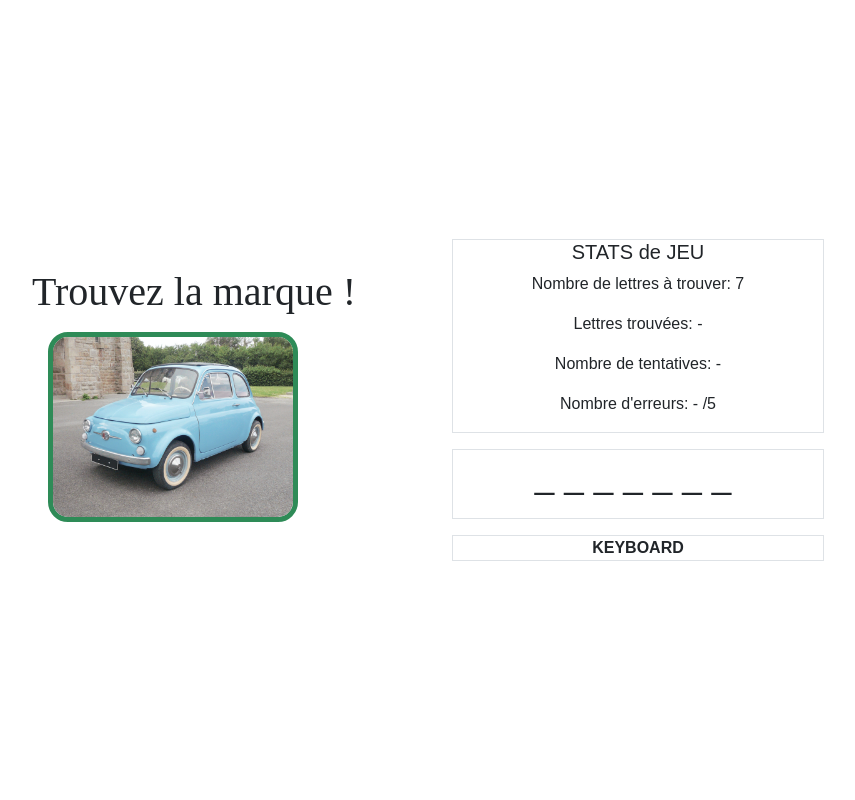
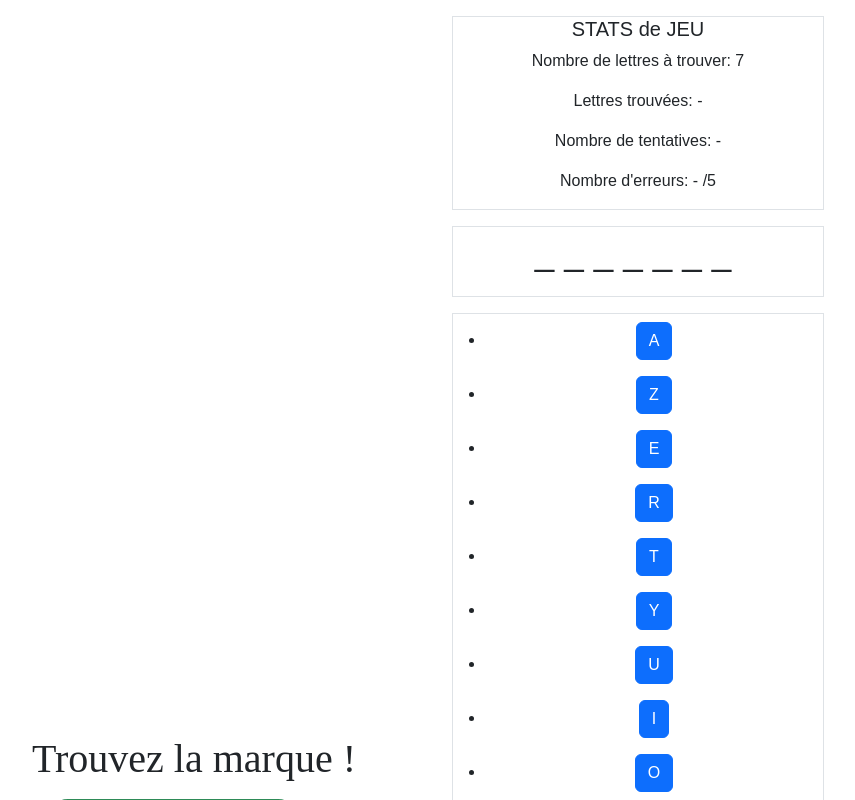
Before and after one commit to Chachared/find-the-brand, a Vue app: page / in a window 1280 px wide. Shown: the top 800 px of the page, without its empty margins (204-1059 px from the left). Built offline with nearby package versions, Linux system fonts and the light colour scheme; a web font is replaced by a local one.

Commit message:
affichage du keyboard interactif de jeu

```diff
--- a/src/App.vue
+++ b/src/App.vue
@@ -1,7 +1,6 @@
 <script setup lang="ts">
 import GamePicture from "./components/Picture.vue";
 import Word from "./components/Word.vue";
-import Keyboard from "./components/Keyboard.vue";
 </script>
 
 <template >
@@ -16,7 +15,6 @@ import Keyboard from "./components/Keyboard.vue";
     <div class="wrapper">
       <div>
         <Word />
-        <Keyboard/>
       </div>
       </div>
   </main>
--- a/src/components/Keyboard.vue
+++ /dev/null
@@ -1,19 +0,0 @@
-<script lang='ts' setup>
-
-//lettres vertes si juste
-// lettres rouges si faux
-// pas plus de 5 tentatives
-// pas de nouvelle tentative sur une meme lettre
-// la lettre juste est utilisee dans le mot
-
-</script>
-
-<template>
-    <div class="text-center fw-bold border m-3">
-        KEYBOARD
-    </div>
-</template>
-
-<style>
-
-</style>
--- a/src/components/Word.vue
+++ b/src/components/Word.vue
@@ -11,8 +11,37 @@ const hiddenWord = wordStore.generateHiddenWord();
 console.log(hiddenWord);
 
 // remplacer les underscore par les lettres justes
+const letters = "AZERTYUIOPQSDFGHJKLMWXCVBN".split('');
+function checkLetter(event) {
+    // incrémenter le compteur de tentatives
 
-// faire winner / loser à la fin de la partie
+    //récupérer la lettre du bouton
+
+    //comparer la lettre avec le tableau de lettres du hiddenWord
+    // if(this.random_word.includes(selected_letter)) {
+    //     event.target.classList.add('good');
+    //     this.random_word.split('').forEach((letter, index) => {
+    //         if(letter === selected_letter) {
+    //             this.letters_found++;
+    //             this.hidden_letters_array[index] = selected_letter;
+    //         }
+    //     });
+    //teinter le bouton en vert
+    //montrer la lettre découverte -> remplacer le underscore par la lettre du hiddenWord
+    //this.hidden_letters_array.join('');
+
+    //sinon incrémenter le compteur d'erreur et teinter le bouton en rouge
+    //afficher l'image d'erreur en fonction du nombre d'erreur
+    // } else {
+    //     this.errors++;
+    //     event.target.classList.add('wrong');
+    //     document.body.querySelector('img').src = `./img/error${this.errors}.jpg`;
+    // }
+
+    //vérifier s'il faut rejouer ou arrêter la partie
+    // this.checkIfWinner();
+};
+
 
 </script>
 
@@ -32,6 +61,20 @@ console.log(hiddenWord);
         <div class="text-center fw-bold border m-3">
             <p v-for="hiddenLetter in hiddenWord" class="hidden-letters">{{ hiddenLetter }}</p>
         </div>
+        <div class="text-center fw-bold border mx-3">
+        <div>
+            <ul>
+                <li v-for="letter in letters">
+                    <button
+                        @click="checkLetter(event), {once:true}"
+                        class="mx-2 my-2 btn btn-primary rounded"
+                    >
+                        {{ letter }}
+                    </button>
+                </li>
+            </ul>
+        </div>
+    </div>
     </div>
 
 </template>
--- a/src/services/game.service.ts
+++ b/src/services/game.service.ts
@@ -20,49 +20,29 @@ export function HideWord() {
     return hiddenWord.split('');
 };
 
-// export function generateLetterButtons(letters_section_element) {
-//     const ul_element = document.createElement('ul');
-//     const letters = "ABCDEFGHIJKLMNOPQRSTUVWXYZ".split('').forEach(letter => {
-//         const li_element = document.createElement('li');
-//         li_element.textContent = letter;
-//         li_element.addEventListener('click', () => this.checkIfLetterInWord(event), {once: true});
-//         ul_element.appendChild(li_element);
-//     });
+export function checkLetter(event) {
+    this.attempts++;
 
-//     letters_section_element.appendChild(ul_element);
-// };
+    const selected_letter = event.target.textContent;
 
+    if(this.random_word.includes(selected_letter)) {
+        event.target.classList.add('good');
+        this.random_word.split('').forEach((letter, index) => {
+            if(letter === selected_letter) {
+                this.letters_found++;
+                this.hidden_letters_array[index] = selected_letter;
+            }
+        });
 
+        document.body.querySelector('section[id="word-to-find"] > p').textContent = this.hidden_letters_array.join('');
+    } else {
+        this.errors++;
+        event.target.classList.add('wrong');
+        document.body.querySelector('img').src = `./img/error${this.errors}.jpg`;
+    }
 
-// checkIfLetterInWord(event) {
-//     this.attempts++;
-
-//     const selected_letter = event.target.textContent;
-
-//     if(this.random_word.includes(selected_letter)) {
-//         event.target.classList.add('good');
-//         this.random_word.split('').forEach((letter, index) => {
-//             if(letter === selected_letter) {
-//                 this.letters_found++;
-//                 this.hidden_letters_array[index] = selected_letter;
-//             }
-//         });
-
-//         document.body.querySelector('section[id="word-to-find"] > p').textContent = this.hidden_letters_array.join('');
-//     } else {
-//         this.errors++;
-//         event.target.classList.add('wrong');
-//         document.body.querySelector('img').src = `./img/error${this.errors}.jpg`;
-//     }
-//     document.body.querySelector('figcaption').innerHTML = `
-//         Nombre de lettres à trouver : ${this.random_word.length} <br>
-//         Lettres trouvées : ${this.letters_found} <br>
-//         Nombre de tentatives : ${this.attempts} <br>
-//         Nombre d'erreurs : ${this.errors} / 5
-//     `;
-
-//     this.checkIfWinner();
-// };
+    this.checkIfWinner();
+};
 
 // checkIfWinner() {
 
--- a/src/stores/word.store.ts
+++ b/src/stores/word.store.ts
@@ -1,4 +1,4 @@
-import { getRandomWord, fetchWords, HideWord } from '@/services/game.service';
+import { fetchWords, HideWord } from '@/services/game.service';
 import { defineStore } from 'pinia';
 
 interface WordState {
```
